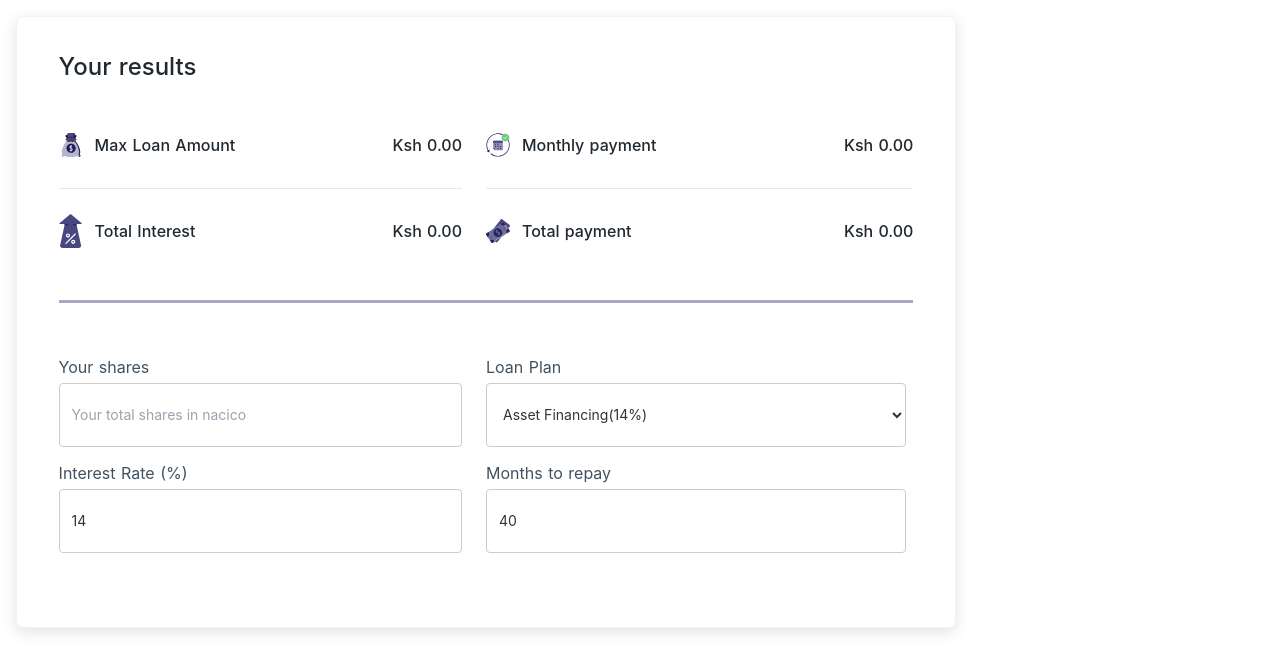
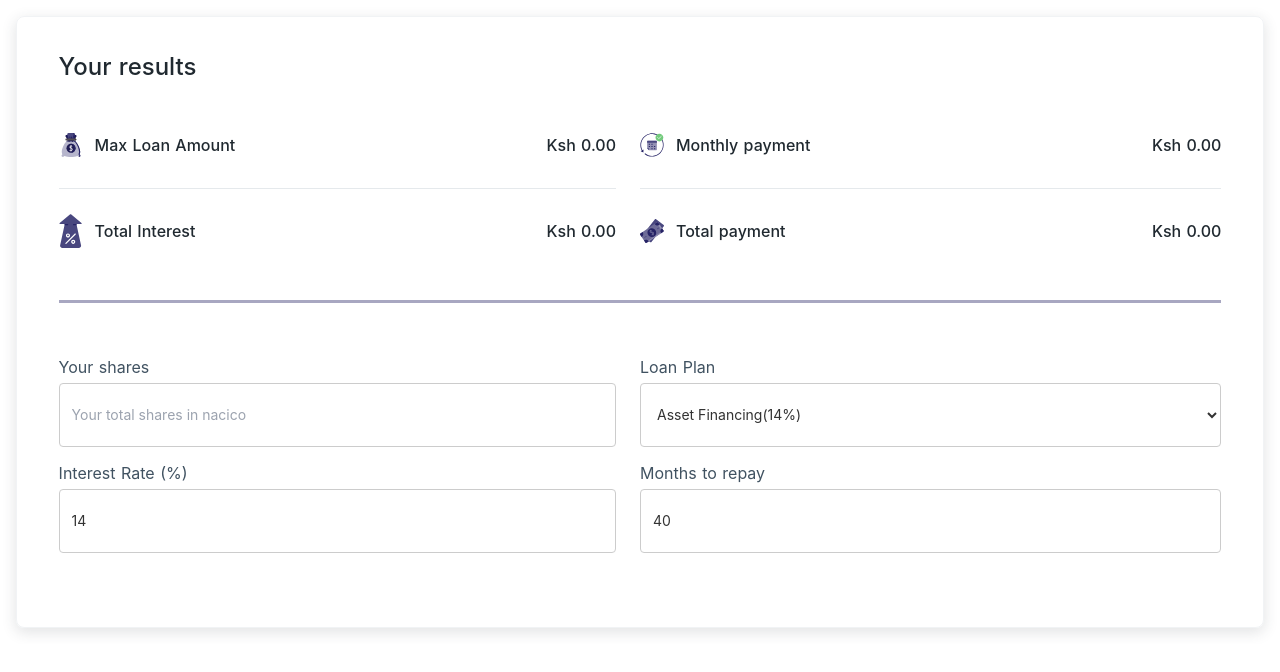
Before and after one commit to okwiriwyclif/loancalculator, a Nuxt app: page / in a window 1280 px wide. Shown: the top 672 px of the page. Built offline with nearby package versions, Linux system fonts and the light colour scheme.

Commit message:
design update

```diff
--- a/components/calculator.vue
+++ b/components/calculator.vue
@@ -2,7 +2,7 @@
 
 <div class="calculatorwrap flex justify-center p-4" >
 
-<div>
+<div class="w-full">
 
     <div >
 
@@ -214,7 +214,7 @@ export default {
 .calculatorwrap{
 
     overflow: hidden;
-    max-width: 940px;
+    width: 100%;
     left: 250px;
     top: 409px;
     border-radius: 8px;
@@ -300,7 +300,6 @@ export default {
 
 
 .calculator .form{
-    max-width: 960px;
     width: 100%;
 }
 
@@ -331,7 +330,6 @@ export default {
 
 
     height: 64px;
-    max-width: 420px;
     width: 100%;
     top: 800px;
     border-radius: 4px;
```
